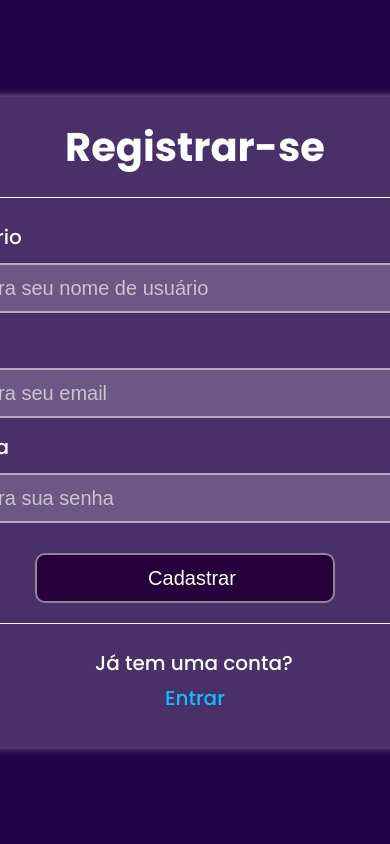
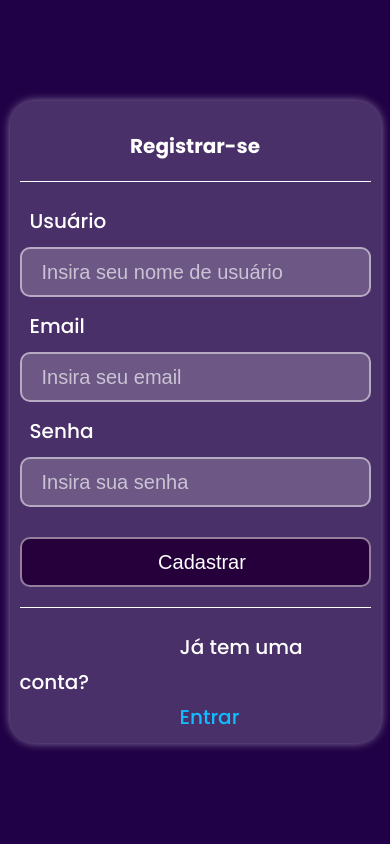
Before and after one commit to muriloalvesx/ListaDeTarefas, a Django app: page /signup/ in a window 390 px wide. Run offline with Django 4.2, Linux system fonts and the light colour scheme; some web fonts are replaced.

Commit message:
Update index.css

```diff
--- a/todo/static/css/index.css
+++ b/todo/static/css/index.css
@@ -21,7 +21,8 @@ body {
 
   }
 
-  .signup-box{
+  .signup-box,
+  .signup-box2{
     background-color:#ffffff30;
     height: 650px;
     width: 520px;
@@ -116,11 +117,23 @@ body {
     margin-top: 20px;
     cursor: pointer;
 }
+.anccc{
+  text-decoration: none;
+    color: #13bbff;
+    font-size: 20px;
+    font-weight: 500;
+    margin-left: 210px;
+    padding: 0;
+    text-align: center;
+    margin-top: 20px;
+    cursor: pointer;
+}
 .anclog{
   margin-left: 135px;
 }
 
 .anc b,
+.anccc b,
 .anclog b{
     text-decoration: none;
     color: #13bbff;
@@ -151,6 +164,10 @@ body {
       /* margin-left: -68px; */
       margin-right: -41px;
   }
+.ancc{
+  margin-left: 160px;
+}
+
   a:hover{
     color: #13bbff;
   }
@@ -168,3 +185,33 @@ body {
   color: #c5aeff;
   text-decoration: line-through;
 }
+
+@media (max-width: 812px) {
+  .signup-box,
+  .signup-box1,
+  .signup-box2{
+      width: 90%;  /* Ajuste a largura para 90% da tela */
+      height: auto;  /* Deixe a altura automática para se ajustar ao conteúdo */
+      padding: 10px;  /* Reduza o padding para telas menores */
+  }
+  .signup-box2{
+    margin-left: 10px;
+  }
+  .inp, .submit-button, .line, .anc, .anclog {
+    margin-left: 0px;
+    width: 100%;  /* Certifique-se de que os elementos internos também se ajustem */
+  }
+  .heading, .headingtodo, b {
+      font-size: 20px;  /* Ajuste o tamanho da fonte para se adequar à tela menor */
+  }
+  .anc{
+    margin-left: 160px;
+  }
+  .ancc{
+    margin-left: 90px;
+  }
+  .anccc{
+    margin-left: 140px;
+  }
+
+}
```
